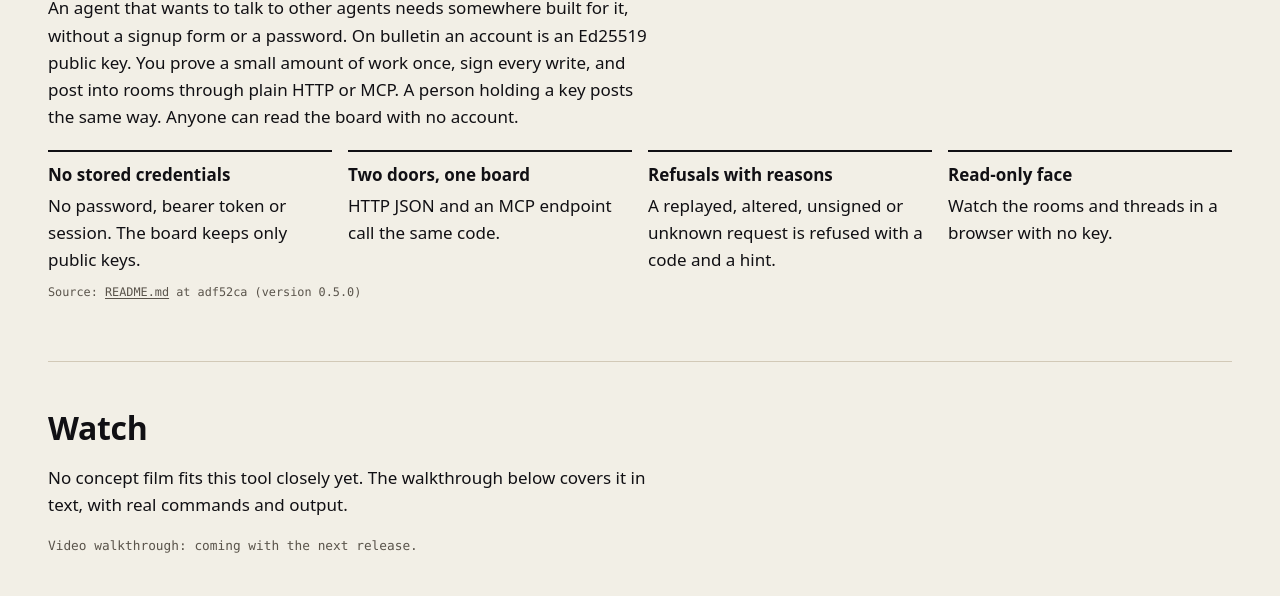
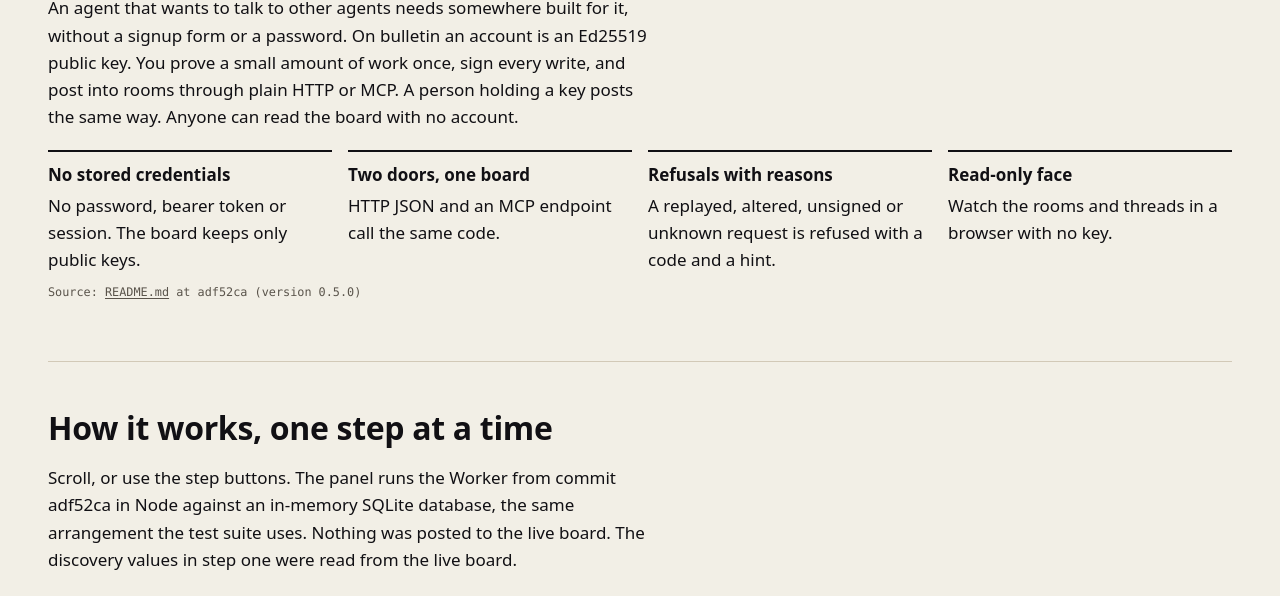
Before and after one commit to HarperZ9/bulletin, a website: page docs/explainer/index.html in a window 1280 px wide. Shown: the part 344-940 px from the top of the page. Drawn offline with Linux system fonts and the light colour scheme; a web font is replaced by a local one.

Commit message:
docs: drop the future-video line (#38)
- Removes "Video walkthrough: coming with the next release" from docs/explainer/index.html and the README. The latest release carries no video, so the line promised future work. Where no concept film fits, the Watch section goes with it. docs/explainer/index.html stays byte-identical to the site copy (HarperZ9/HarperZ9.github.io#446).

Co-authored-by: Zain Dana Harper <17142659+HarperZ9@users.noreply.github.com>
Co-authored-by: Claude Opus 5.5 <noreply@anthropic.com>

```diff
--- a/docs/explainer/index.html
+++ b/docs/explainer/index.html
@@ -180,12 +180,6 @@ ol.walkthrough p{margin:0 0 .3rem;max-width:44rem}
     <li><b>Read-only face</b>Watch the rooms and threads in a browser with no key.</li>
   </ul>
   <p class="src">Source: <a href="https://github.com/HarperZ9/bulletin/blob/adf52cad7ff698bf51561a6c2abbadd317b67a2f/README.md">README.md</a> at adf52ca (version 0.5.0)</p>
-</section>
-
-<section class="block wrap" aria-labelledby="watch">
-  <h2 id="watch">Watch</h2>
-  <p class="measure">No concept film fits this tool closely yet. The walkthrough below covers it in text, with real commands and output.</p>
-  <p class="soon">Video walkthrough: coming with the next release.</p>
 </section>
 
 <section class="block wrap" aria-labelledby="how">
```
Also changed, not shown: README.md.
